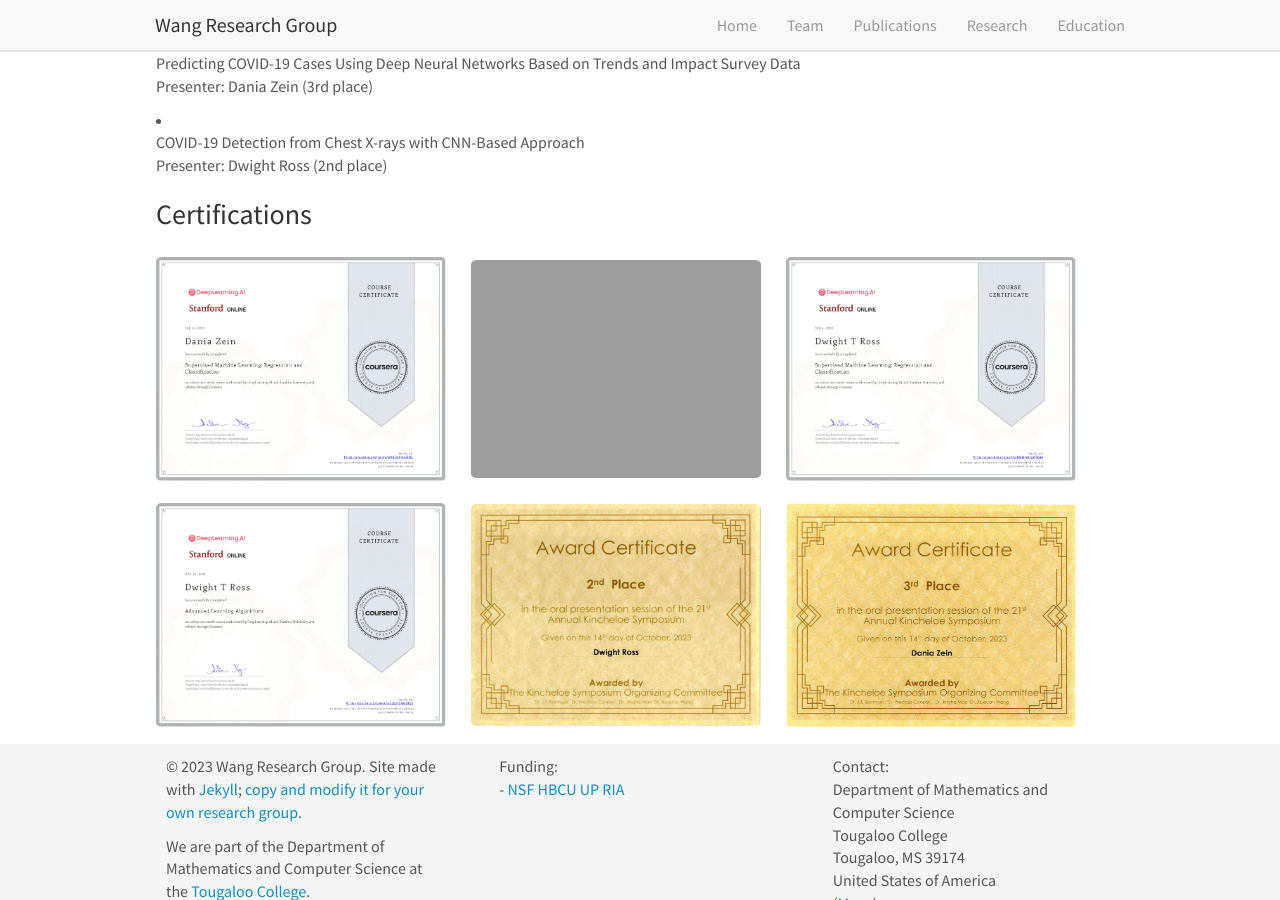
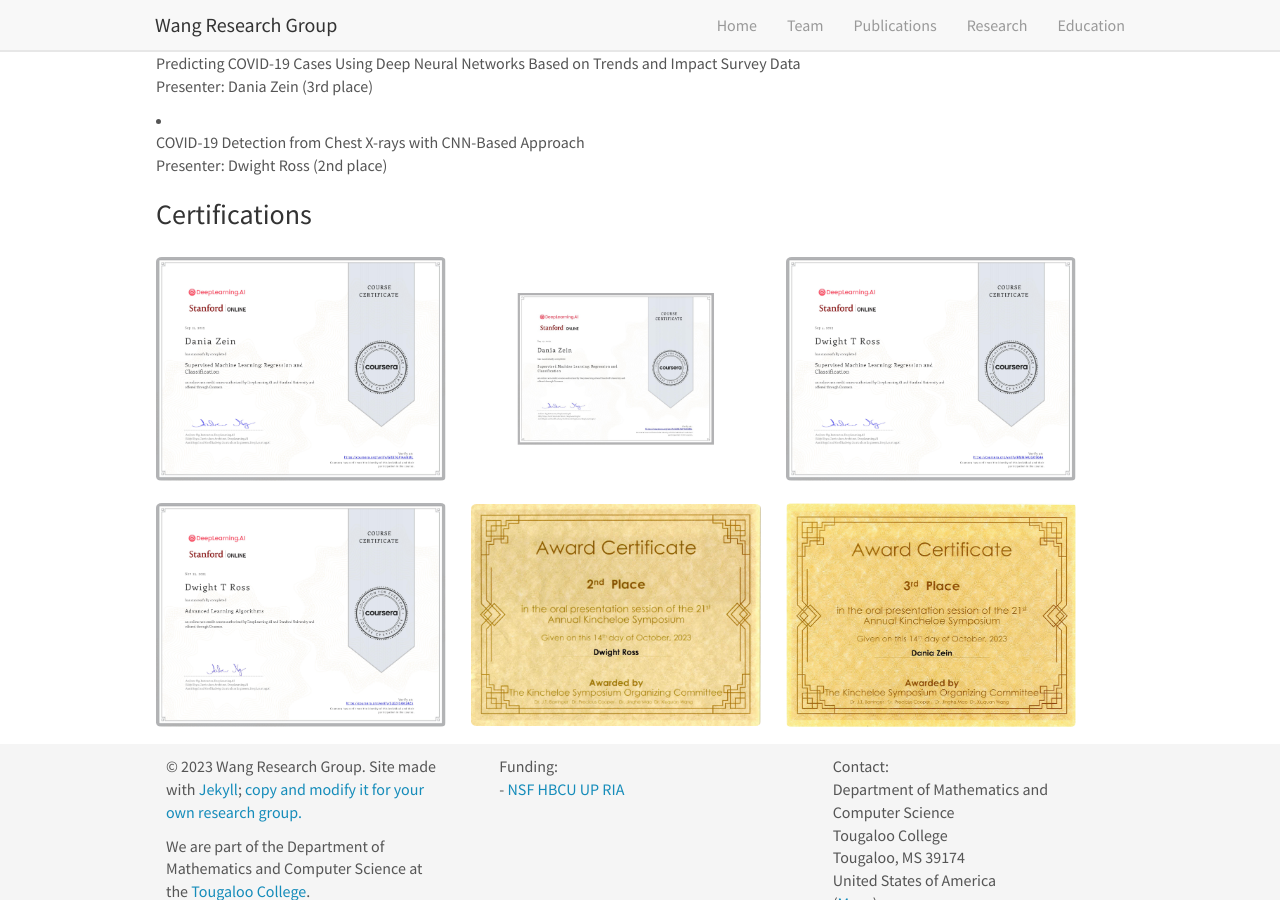
Before and after one commit to xiuquan0418/ResearchGroupWeb, a Jekyll site: the page built from _pages/education.md, in a window 1280 px wide and 900 px high, scrolled down 1094 px. Built offline with Jekyll 4.4.1, drawn with Linux system fonts in a browser that asks for light colours; nearby versions of some CDN libraries.

Commit message:
add Dania Certificates

```diff
--- a/_pages/education.md
+++ b/_pages/education.md
@@ -66,7 +66,7 @@
 ### Certifications
 <figure class="fourth">
   <img src="{{ site.url }}{{ site.baseurl }}/images/Certificates/ML_Certificate_Dania_Zein.jpg" style="width: 290px">
-  <img src="{{ site.url }}{{ site.baseurl }}/images/Certificates/ML_Certificate_Dania_Zein_Advanced.jpg" style="width: 290px">
+  <img src="{{ site.url }}{{ site.baseurl }}/images/Certificates/ML_Certificate_Dania_Zein_Advanced.jpeg" style="width: 290px">
   <img src="{{ site.url }}{{ site.baseurl }}/images/Certificates/ML_Certificate_Dwight_Ross.jpg" style="width: 290px">
   <img src="{{ site.url }}{{ site.baseurl }}/images/Certificates/ML_Certificate_Dwight_Ross_Advanced.jpg" style="width: 290px">
   <img src="{{ site.url }}{{ site.baseurl }}/images/Certificates/Award_Certificate_Dwight_Ross.jpg" style="width: 290px">
```
